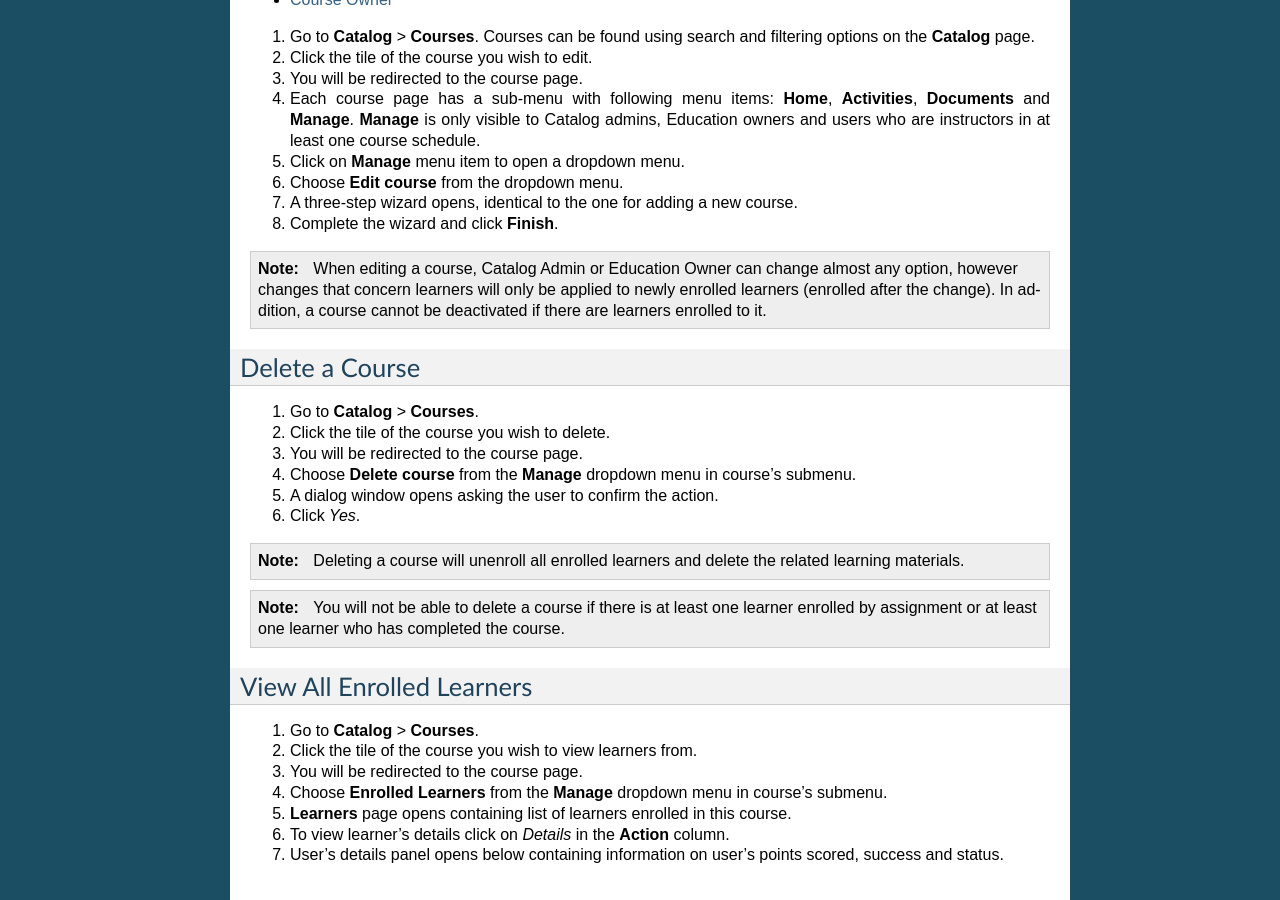
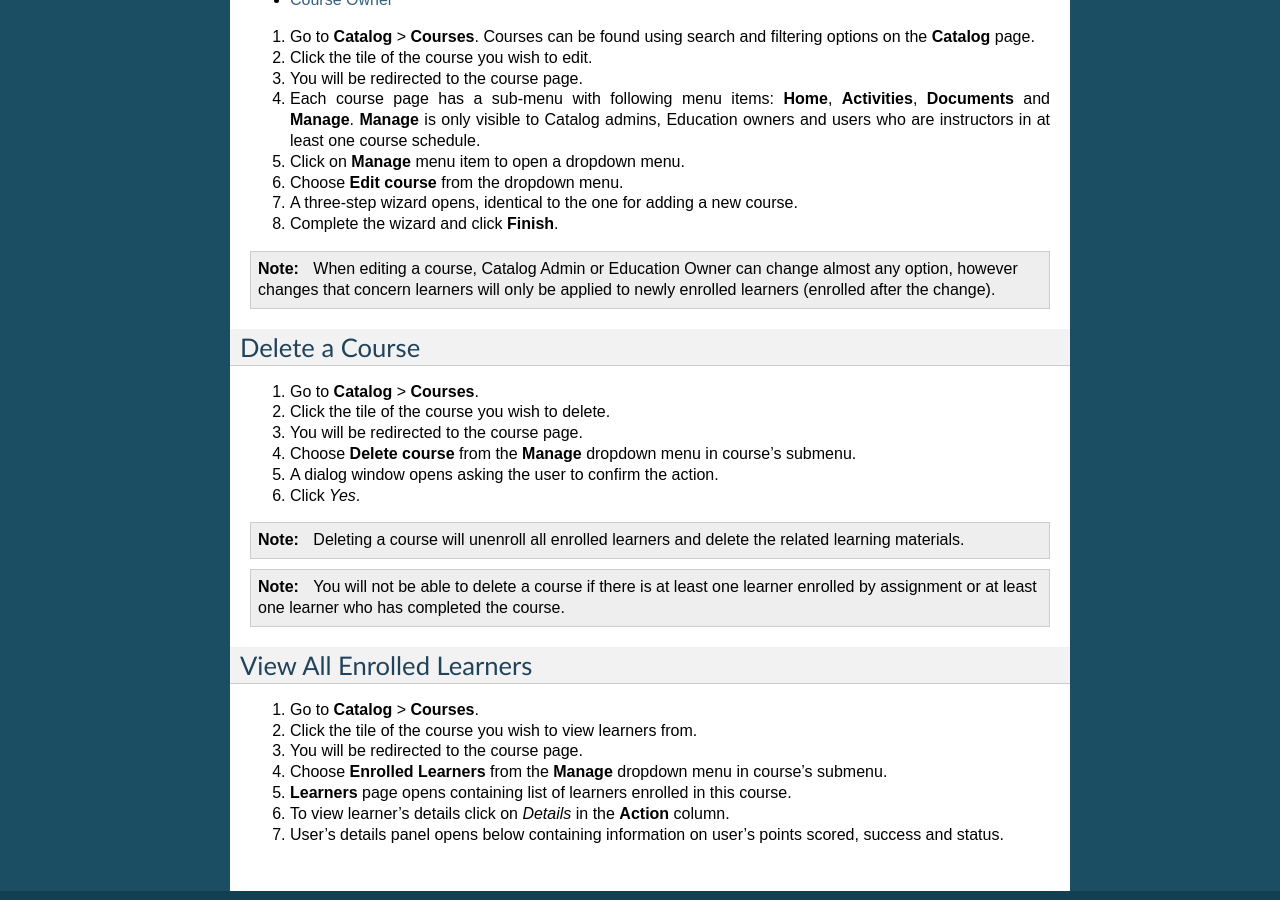
Before and after one commit to pslisko/performa365docs, a Sphinx documentation site: the page built from docs/howto/work_with_courses.rst, in a window 1280 px wide and 900 px high, scrolled down 1630 px. Built offline with Sphinx 7.4.7, drawn with Linux system fonts in a browser that asks for light colours; pages that are not in the unit, such as notebooks, are missing from menus.

Commit message:
Update work_with_courses.rst

```diff
--- a/docs/howto/work_with_courses.rst
+++ b/docs/howto/work_with_courses.rst
@@ -67,7 +67,7 @@ Application roles needed to edit a course:
 #. A three-step wizard opens, identical to the one for adding a new course.
 #. Complete the wizard and click **Finish**.
 
-.. note:: When editing a course, Catalog Admin or Education Owner can change almost any option, however changes that concern learners will only be applied to newly enrolled learners (enrolled after the change). In addition, a course cannot be deactivated if there are learners enrolled to it.
+.. note:: When editing a course, Catalog Admin or Education Owner can change almost any option, however changes that concern learners will only be applied to newly enrolled learners (enrolled after the change).
 
 .. _delete_course:
 
```
